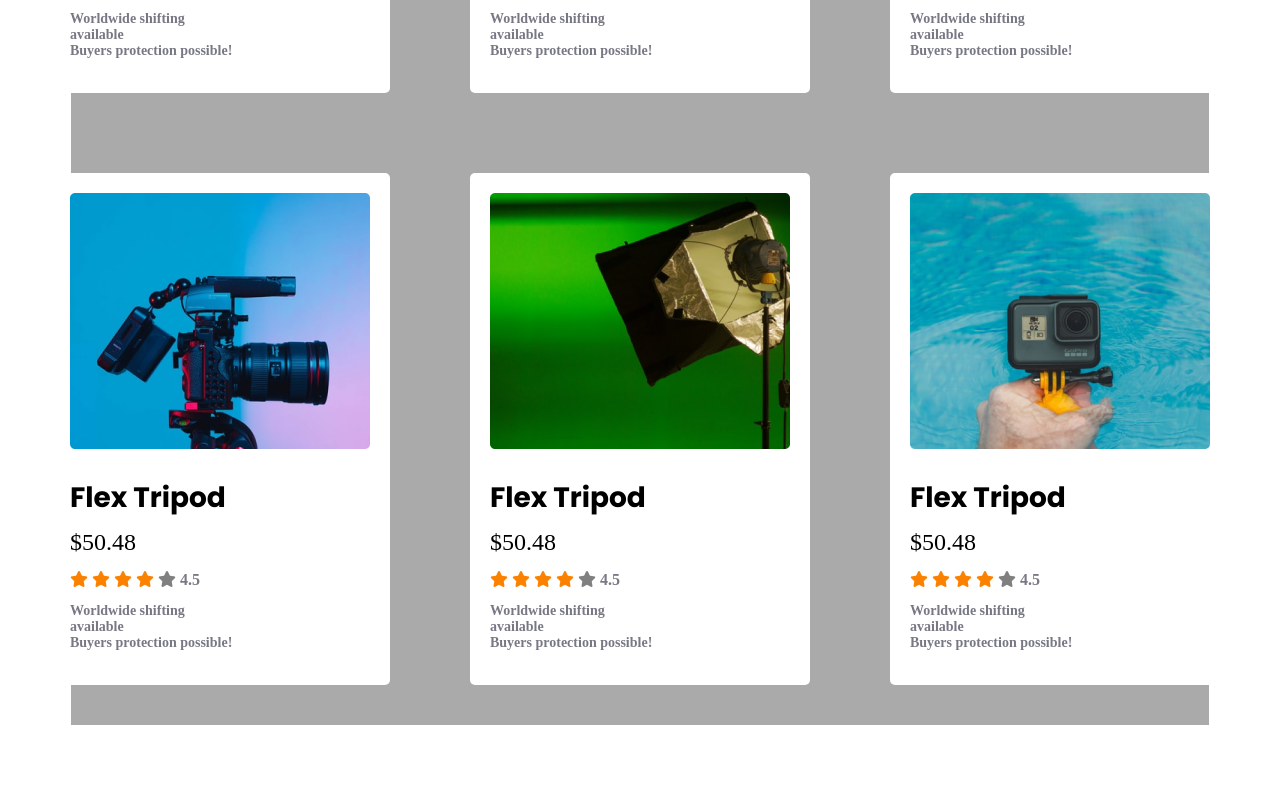
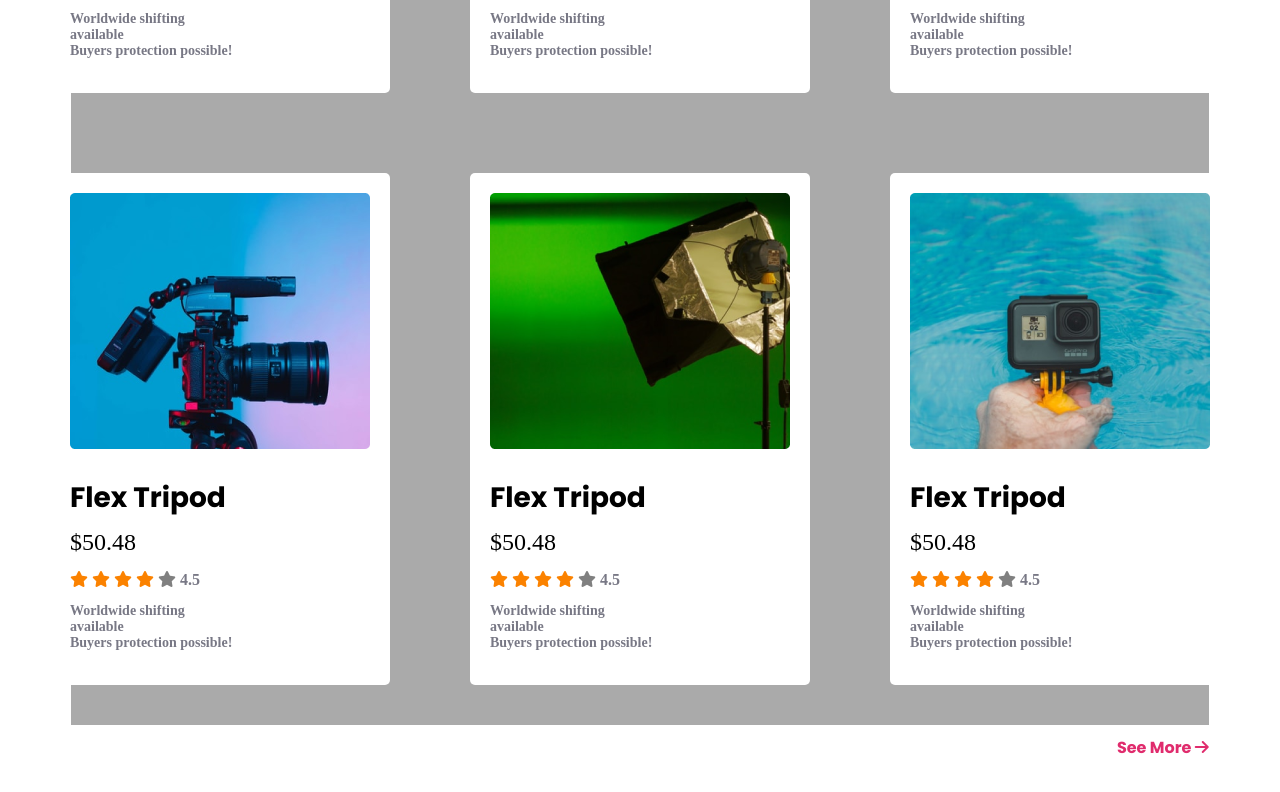
Before and after one commit to Sabik52/second-assignment, a plain HTML site: page index.html in a window 1280 px wide. Shown: the part 1839-2631 px from the top of the page. Drawn offline with Linux system fonts and the light colour scheme.

Commit message:
see added

```diff
--- a/index.html
+++ b/index.html
@@ -271,7 +271,9 @@
 
 
             </div>
+
         </article>
+        <a class="see-more" href="#">See More <i class="fas fa-arrow-right"></i> </a>
 
 
 
--- a/style.css
+++ b/style.css
@@ -70,6 +70,7 @@ button{
     grid-template-columns: repeat(3, 1fr);
     justify-content: center;
     background: #AAAAAA;;
+    margin-bottom: 10px;
 
 }
 .blog-item{
@@ -111,3 +112,15 @@ span{
     font-weight: 700;
     color: #787885;
 }
+.see-more {
+    margin-right: 5%;
+    display: block;
+    text-align: right;
+    text-decoration: none;
+    color: #E02C6D;
+    font-size: 16px;
+    font-weight: 700;
+    font-family: 'Poppins';
+    margin-bottom: 50px;
+
+}
```
